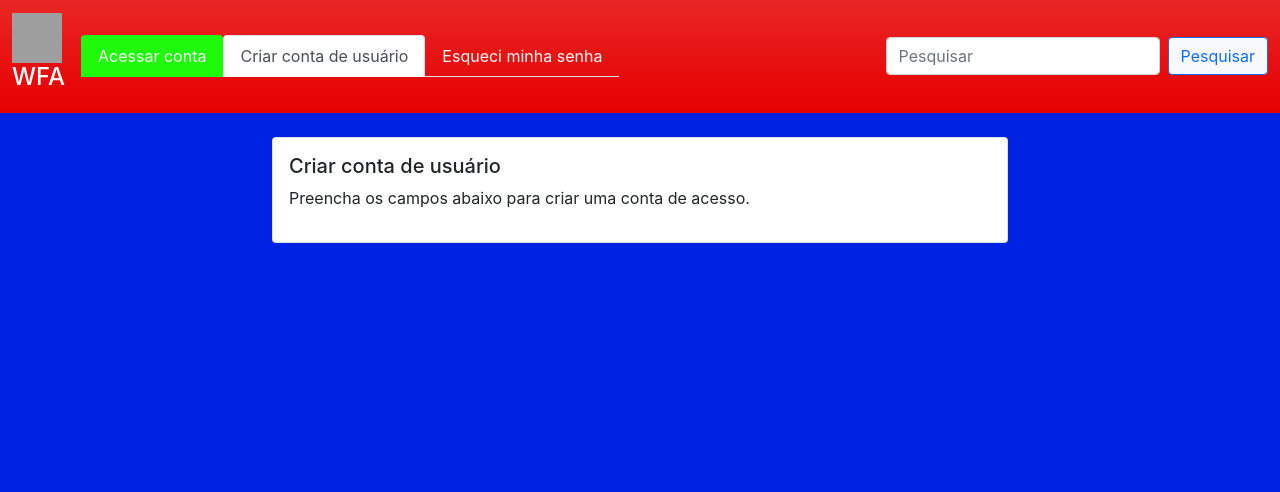
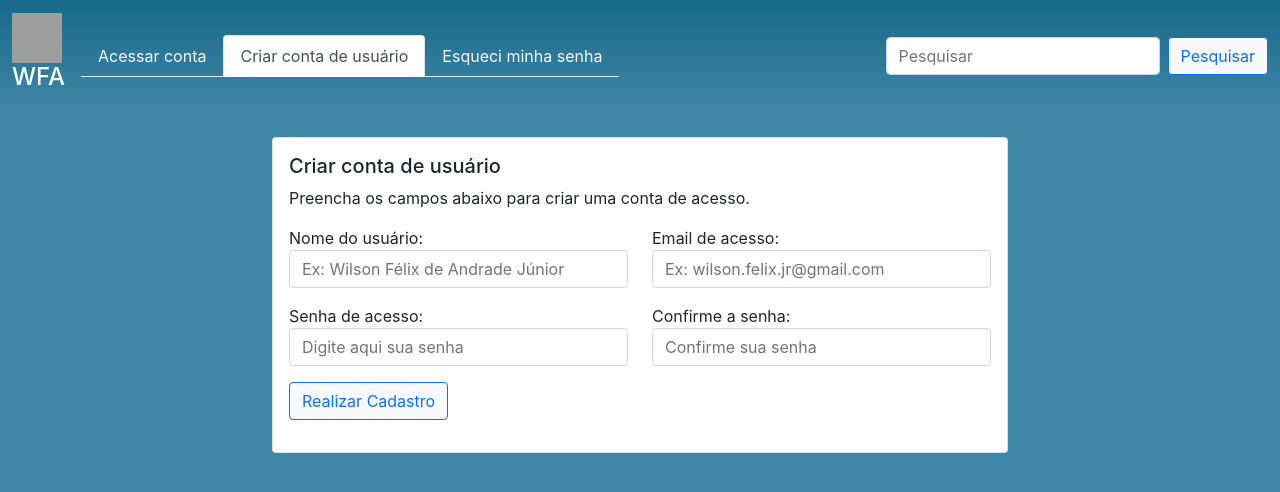
Before and after one commit to wilsonfelix/Aula2_React, a React (Create React App) app: page /criar-conta in a window 1280 px wide. Shown: the top 492 px of the page. Built offline with nearby package versions, Linux system fonts and the light colour scheme; grey boxes are pictures that could not be loaded.

Commit message:
Criação do formulário de registro

```diff
--- a/src/App.css
+++ b/src/App.css
@@ -1,13 +1,14 @@
 .bg-primary {
-
-  background-color:hsl(0, 100%, 45%) !important;
+  background: linear-gradient(#18698a, #3f87a6) !important;
+  /*background-blend-mode:hsl(214, 100%, 45%) !important;*/
 }
 
 body {
-  background-color:rgb(0, 34, 226) !important;
+  background: conic-gradient(from 0.25turn at 100% 200%, #1be2b0, 10deg, #3f87a6, 350deg, #c9e2b6) !important;
+  /*background-color:rgb(42, 153, 197) !important;*/
 }
 
 .bg-loxa {
 
-  background-color:hsl(115, 96%, 51%) !important;
+  background-color:hsl(0, 0%, 100%) !important;
 }
--- a/src/App.js
+++ b/src/App.js
@@ -1,7 +1,9 @@
 //importando os componentes criados
+import React from 'react';
 import Header from "./components/Header";
 import Main from "./components/Main";
 import './App.css';
+
 
 export default function App() {
   return (
--- a/src/components/Header.js
+++ b/src/components/Header.js
@@ -15,7 +15,7 @@ export default function Header() {
                     <div className="collapse navbar-collapse" id="navbarSupportedContent">
                         <ul className="nav nav-tabs">
                             <li className="nav-item">
-                                <NavLink className="nav-link link-light bg-loxa" aria-current="page" to="/">Acessar conta</NavLink>
+                                <NavLink className="nav-link link-light" aria-current="page" to="/">Acessar conta</NavLink>
                             </li>
                             <li className="nav-item">
                                 <NavLink className="nav-link link-light" aria-current="page" to="/criar-conta">Criar conta de usuário</NavLink>
--- /dev/null
+++ b/src/components/forms/RegisterForm.js
@@ -0,0 +1,127 @@
+import React, { useState } from 'react';
+import { useForm, Controller } from 'react-hook-form';
+
+export default function RegisterForm() {
+
+    //criando variaveis no state do componente utilizando REACT HOOKS
+    const [mensagemSucesso, setMensagemSucesso] = useState('');
+    const [mensagemErro, setMensagemErro] = useState('');
+
+    //criando um formulário utilizando o REACT HOOK FORMS
+    const {
+        control, //capturar os campos do formulário
+        handleSubmit, //capturar o evento SUBMIT do formulário
+        formState: {
+            errors //erros de validação do formulário
+        },
+        reset //limpar os campos do formulário
+    } = useForm();
+
+    //função executada no SUBMIT do formulário
+    const onSubmit = (data) => {
+        alert(JSON.stringify(data));
+    }
+
+
+    //renderizar o conteudo HTML do componente
+    return (
+        <form onSubmit={handleSubmit(onSubmit)}>
+
+            <div className='row mb-3'>
+                <div className='col-md-6'>
+                    <label>Nome do usuário:</label>
+                    <Controller
+                        control={control}
+                        name="nome"
+                        defaultValue=""
+                        render={
+                            ({ field: { onChange, onBlur, value } }) => (
+                                <input
+                                    type="text"
+                                    placeholder='Ex: Wilson Félix de Andrade Júnior'
+                                    className='form-control'
+                                    onChange={onChange}
+                                    onBlur={onBlur}
+                                    value={value}
+                                />
+                            )
+                        }
+                    />
+                </div>
+                <div className='col-md-6'>
+                    <label>Email de acesso:</label>
+                    <Controller
+                        control={control}
+                        name="email"
+                        defaultValue=""
+                        render={
+                            ({ field: { onChange, onBlur, value } }) => (
+                                <input
+                                    type="email"
+                                    placeholder='Ex: wilson.felix.jr@gmail.com'
+                                    className='form-control'
+                                    onChange={onChange}
+                                    onBlur={onBlur}
+                                    value={value}
+                                />
+                            )
+                        }
+                    />
+                </div>
+            </div>
+
+            <div className='row mb-3'>
+                <div className='col-md-6'>
+                    <label>Senha de acesso:</label>
+                    <Controller
+                        control={control}
+                        name="senha"
+                        defaultValue=""
+                        render={
+                            ({ field: { onChange, onBlur, value } }) => (
+                                <input
+                                    type="password"
+                                    placeholder='Digite aqui sua senha'
+                                    className='form-control'
+                                    onChange={onChange}
+                                    onBlur={onBlur}
+                                    value={value}
+                                />
+                            )
+                        }
+                    />
+                </div>
+                <div className='col-md-6'>
+                    <label>Confirme a senha:</label>
+                    <Controller
+                        control={control}
+                        name="senhaConfirmacao"
+                        defaultValue=""
+                        render={
+                            ({ field: { onChange, onBlur, value } }) => (
+                                <input
+                                    type="password"
+                                    placeholder='Confirme sua senha'
+                                    className='form-control'
+                                    onChange={onChange}
+                                    onBlur={onBlur}
+                                    value={value}
+                                />
+                            )
+                        }
+                    />
+                </div>
+            </div>
+
+            <div className='row mb-3'>
+                <div className='col-md-12'>
+
+                    <input type="submit" value="Realizar Cadastro"
+                        className='btn btn-light btn-outline-primary' />
+                </div>
+            </div>
+
+        </form>
+    )
+
+}
--- a/src/pages/RegisterPage.js
+++ b/src/pages/RegisterPage.js
@@ -1,4 +1,5 @@
 import React from 'react';
+import RegisterForm from '../components/forms/RegisterForm';
 
 const RegisterPage = () => (
     <div className="row">
@@ -7,6 +8,7 @@ const RegisterPage = () => (
                 <div className="card-body">
                     <h5 class="card-title">Criar conta de usuário</h5>
                     <p>Preencha os campos abaixo para criar uma conta de acesso.</p>
+                    <RegisterForm />
                 </div>
             </div>
         </div>
```
Also changed, not shown: package.json (+7 -2 lines), 1 other file (tests, documents, lock files or other folders).
